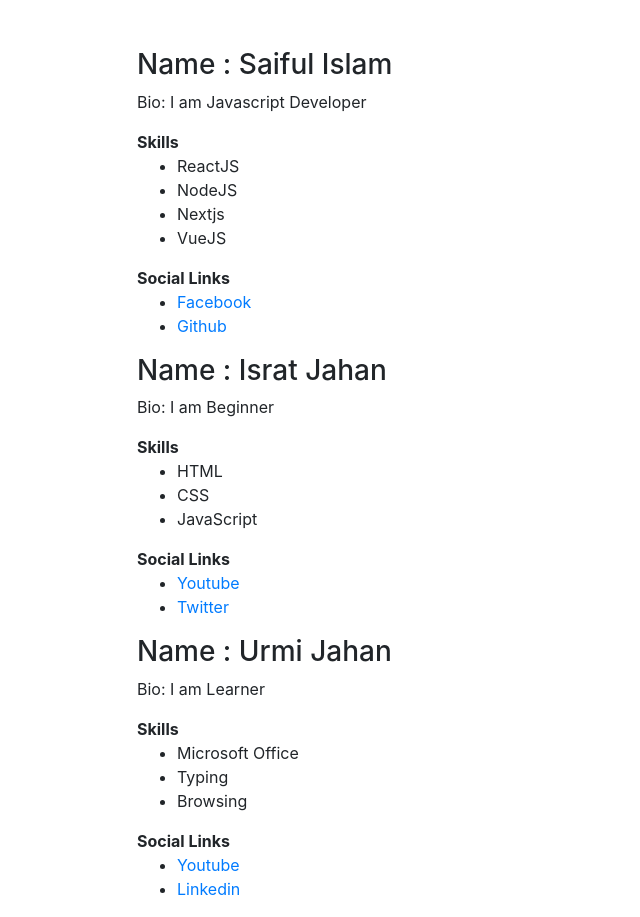
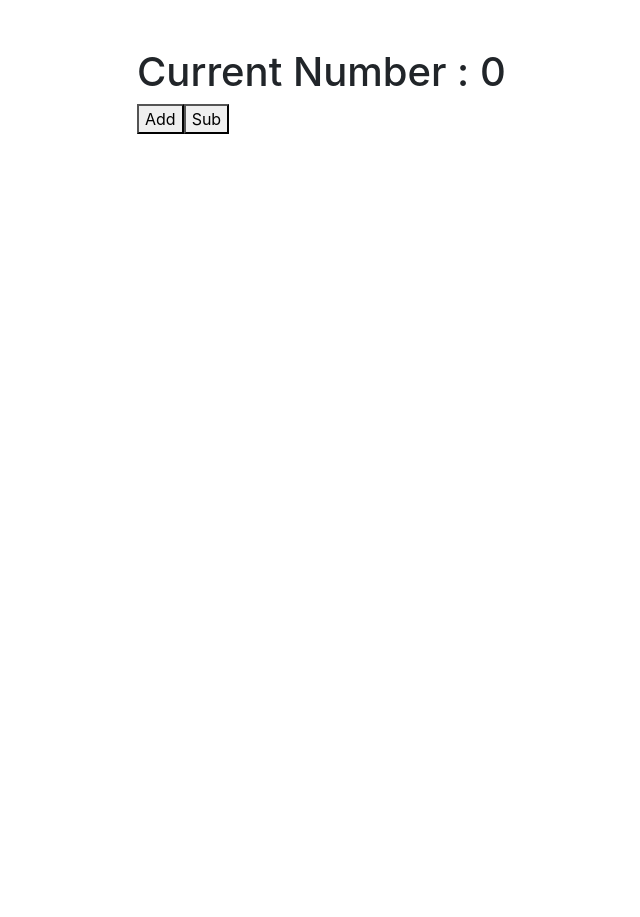
Before and after one commit to qkoder/React-Redux-Workshop, a React (Create React App) app: page / in a window 1280 px wide. Shown: the whole page, without its empty margins (138-778 px from the left). After the commit the page ends 800 px from the top, so only its background shows below. Built offline with nearby package versions, Linux system fonts and the light colour scheme.

Commit message:
state practiced

```diff
--- a/src/components/App.jsx
+++ b/src/components/App.jsx
@@ -1,5 +1,6 @@
 import React, { Component } from 'react';
-import Profile from './profile'
+// import Profile from './profile';
+import MyState from './state';
 
 class App extends Component {
     render() {
@@ -8,9 +9,7 @@ class App extends Component {
                 <div className="container mt-5">
                     <div className="row justify-content-center">
                         <div className="col-xl-8">
-                            <Profile id={1} />
-                            <Profile id={2} />
-                            <Profile id={3} />
+                            <MyState />
                         </div>
                     </div>
                 </div>
--- /dev/null
+++ b/src/components/state/index.jsx
@@ -0,0 +1,51 @@
+import React, { Component } from 'react';
+
+class MyState extends Component {
+
+    state = {
+        number: 0
+    }
+
+    increase = () =>{
+        this.setState(abc => ({ number: abc.number + 1}));
+    }
+
+    decrease = () =>{
+        this.setState(abc =>({number : abc.number -1}));
+    }
+
+
+
+    render() {
+
+        // setTimeout(() => {
+        //     this.setState({number: this.state.number + 1})
+        // }, 1000)
+
+
+        return (
+            <>
+                <h1>Current Number : {this.state.number}</h1>
+
+                <button onClick={this.increase}>
+                    Add
+                </button>
+
+                <button onClick={this.decrease}>
+                    Sub
+                </button>
+
+                {/* <button className="btn btn-success"
+
+                    onClick={() =>
+                        this.setState({ number: this.state.number + 1 })}
+                >
+
+                    Add
+                    </button> */}
+            </>
+        )
+    }
+}
+
+export default MyState;
```
Also changed, not shown: 1 other file (tests, documents, lock files or other folders).
